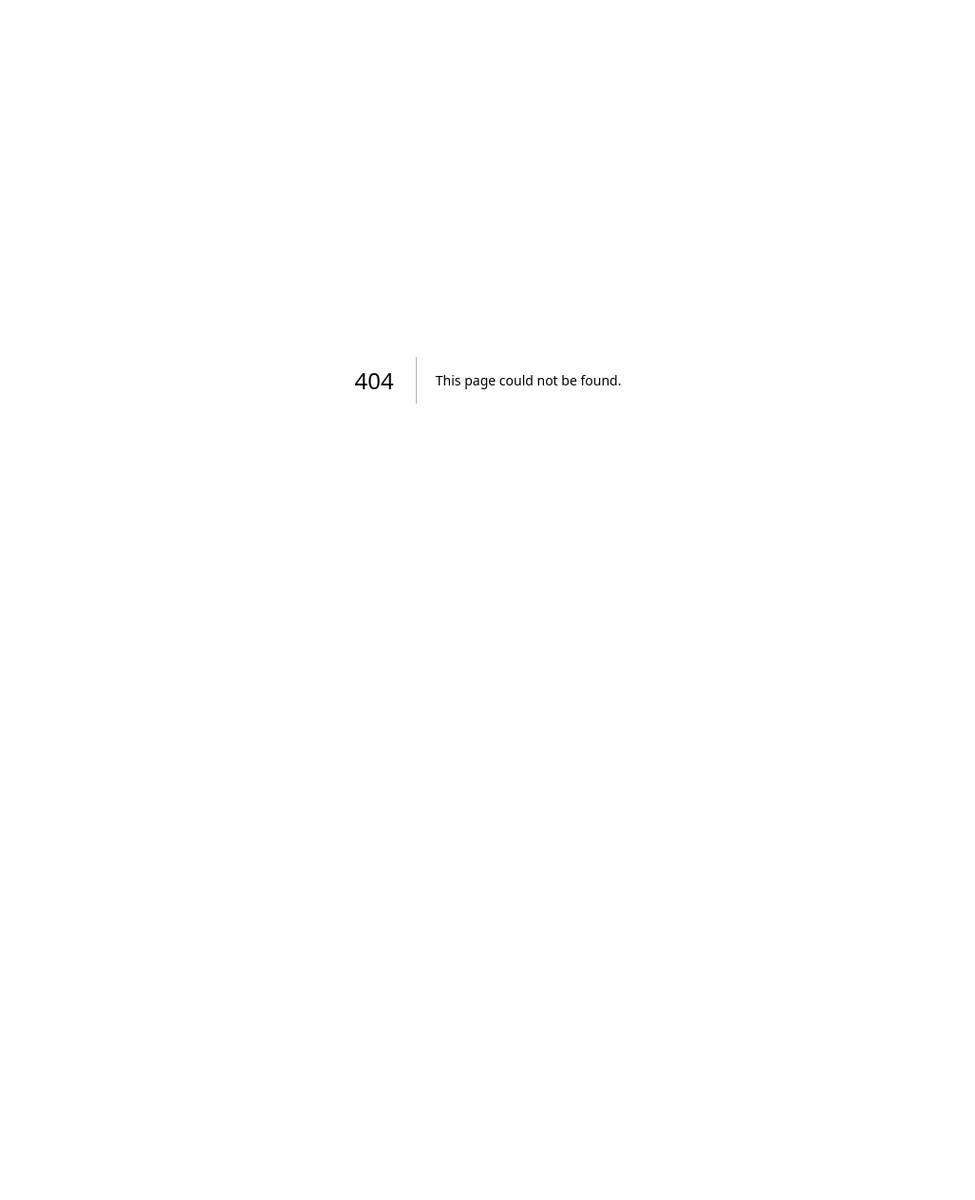
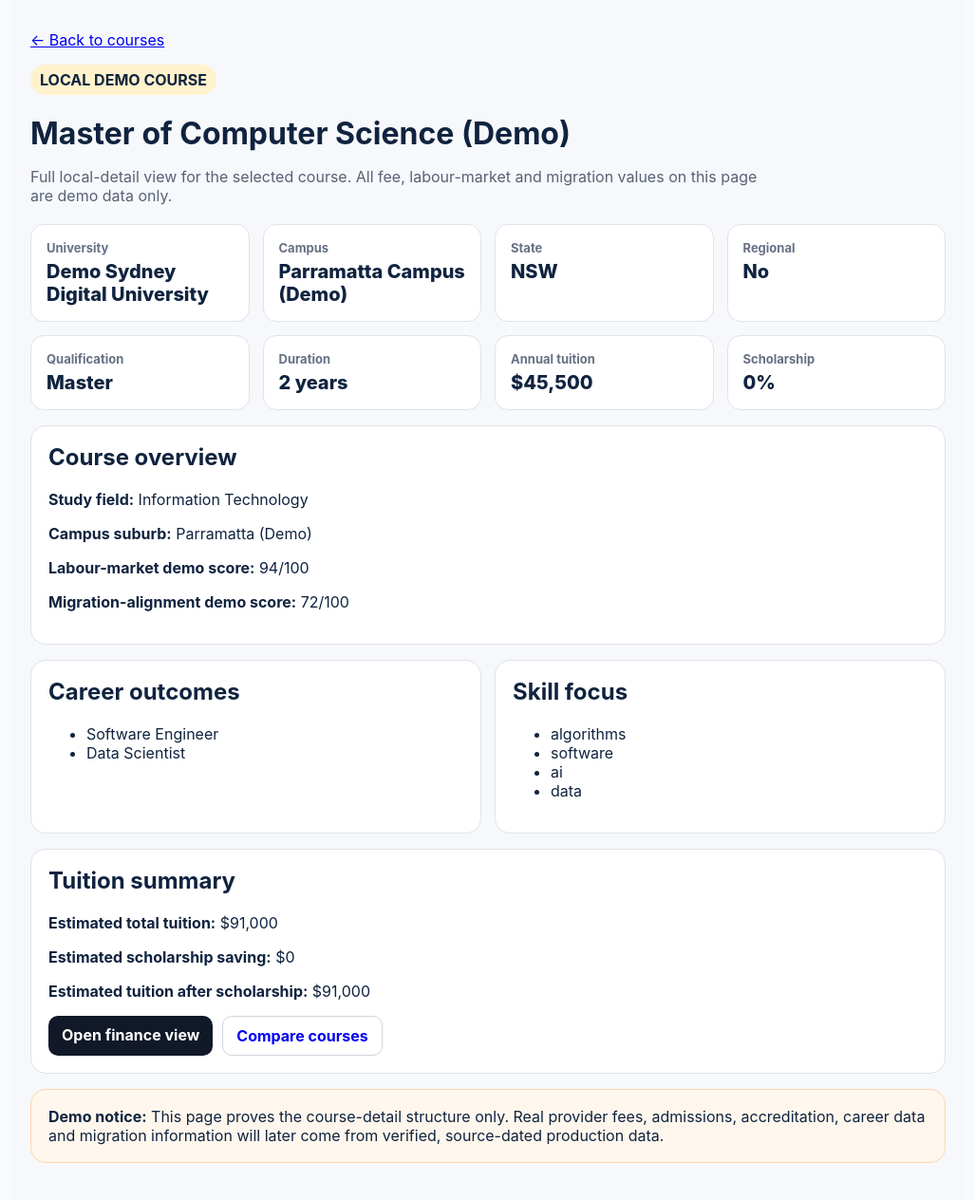
Before and after one commit to bkushen/unipath-australia, a Next.js app: page /local-v2/courses/course-cs-nsw in a window 1280 px wide. Before the commit this address had no page. Shown: the top 1264 px of the page at 95% size, without its empty margins (126-1153 px from the left). Before the commit the page ends 800 px from the top, so only its background shows below. Built offline with nearby package versions, Linux system fonts and the light colour scheme.

Commit message:
Add local V2 course detail page

```diff
--- /dev/null
+++ b/app/local-v2/courses/[courseId]/page.tsx
@@ -0,0 +1,88 @@
+import Link from "next/link";
+import { notFound } from "next/navigation";
+import { demoCampuses, demoCourses, demoSuburbs, demoUniversities } from "@/lib/local-v2/fixtures";
+
+function money(cents: number) {
+  return new Intl.NumberFormat("en-AU", { style: "currency", currency: "AUD", maximumFractionDigits: 0 }).format(cents / 100);
+}
+
+export default async function CourseDetailPage({ params }: { params: Promise<{ courseId: string }> }) {
+  const { courseId } = await params;
+  const course = demoCourses.find((item) => item.id === courseId);
+  if (!course) notFound();
+
+  const university = demoUniversities.find((item) => item.id === course.universityId);
+  const campus = demoCampuses.find((item) => item.id === course.campusId);
+  const suburb = campus ? demoSuburbs.find((item) => item.id === campus.suburbId) : undefined;
+
+  const totalTuition = Math.round(course.annualTuitionCents * course.durationYears);
+  const scholarshipSavings = Math.round(totalTuition * ((course.scholarshipPercent ?? 0) / 100));
+  const estimatedTuitionAfterScholarship = totalTuition - scholarshipSavings;
+
+  return (
+    <main style={{ maxWidth: 1000, margin: "0 auto", padding: "32px 18px 70px", background: "#f6f8fb", minHeight: "100vh" }}>
+      <div style={{ marginBottom: 20 }}>
+        <Link href="/local-v2/courses">← Back to courses</Link>
+        <div style={{ marginTop: 16 }}>
+          <span style={{ display: "inline-block", padding: "6px 10px", borderRadius: 999, background: "#fff2cc", fontWeight: 750 }}>LOCAL DEMO COURSE</span>
+          <h1 style={{ marginBottom: 8 }}>{course.name}</h1>
+          <p style={{ color: "#586174", maxWidth: 780 }}>
+            Full local-detail view for the selected course. All fee, labour-market and migration values on this page are demo data only.
+          </p>
+        </div>
+      </div>
+
+      <section style={{ display: "grid", gridTemplateColumns: "repeat(auto-fit, minmax(220px, 1fr))", gap: 14 }}>
+        {[
+          ["University", university?.name ?? "Unknown"],
+          ["Campus", campus?.name ?? "Unknown"],
+          ["State", campus?.state ?? university?.state ?? "Unknown"],
+          ["Regional", campus?.regional ? "Yes" : "No"],
+          ["Qualification", course.qualificationLevel],
+          ["Duration", `${course.durationYears} years`],
+          ["Annual tuition", money(course.annualTuitionCents)],
+          ["Scholarship", `${course.scholarshipPercent ?? 0}%`],
+        ].map(([label, value]) => (
+          <article key={label} style={{ border: "1px solid #dfe3ea", borderRadius: 14, padding: 16, background: "#fff" }}>
+            <div style={{ fontSize: 13, color: "#667085", fontWeight: 750 }}>{label}</div>
+            <div style={{ marginTop: 5, fontSize: 20, fontWeight: 800 }}>{value}</div>
+          </article>
+        ))}
+      </section>
+
+      <section style={{ marginTop: 16, border: "1px solid #dfe3ea", borderRadius: 16, padding: 18, background: "#fff" }}>
+        <h2 style={{ marginTop: 0 }}>Course overview</h2>
+        <p><strong>Study field:</strong> {course.field}</p>
+        <p><strong>Campus suburb:</strong> {suburb?.name ?? "Not available"}</p>
+        <p><strong>Labour-market demo score:</strong> {course.labourMarketScore}/100</p>
+        <p><strong>Migration-alignment demo score:</strong> {course.migrationAlignmentScore}/100</p>
+      </section>
+
+      <section style={{ marginTop: 16, display: "grid", gridTemplateColumns: "repeat(auto-fit, minmax(280px, 1fr))", gap: 14 }}>
+        <article style={{ border: "1px solid #dfe3ea", borderRadius: 16, padding: 18, background: "#fff" }}>
+          <h2 style={{ marginTop: 0 }}>Career outcomes</h2>
+          <ul>{course.occupations.map((occupation) => <li key={occupation}>{occupation}</li>)}</ul>
+        </article>
+        <article style={{ border: "1px solid #dfe3ea", borderRadius: 16, padding: 18, background: "#fff" }}>
+          <h2 style={{ marginTop: 0 }}>Skill focus</h2>
+          <ul>{course.skillTags.map((skill) => <li key={skill}>{skill}</li>)}</ul>
+        </article>
+      </section>
+
+      <section style={{ marginTop: 16, border: "1px solid #dfe3ea", borderRadius: 16, padding: 18, background: "#fff" }}>
+        <h2 style={{ marginTop: 0 }}>Tuition summary</h2>
+        <p><strong>Estimated total tuition:</strong> {money(totalTuition)}</p>
+        <p><strong>Estimated scholarship saving:</strong> {money(scholarshipSavings)}</p>
+        <p><strong>Estimated tuition after scholarship:</strong> {money(estimatedTuitionAfterScholarship)}</p>
+        <div style={{ display: "flex", flexWrap: "wrap", gap: 10, marginTop: 16 }}>
+          <Link href={`/local-v2/course-finance?course=${encodeURIComponent(course.id)}`} style={{ padding: "10px 14px", borderRadius: 10, background: "#111827", color: "#fff", textDecoration: "none", fontWeight: 750 }}>Open finance view</Link>
+          <Link href="/local-v2/compare" style={{ padding: "10px 14px", borderRadius: 10, border: "1px solid #cfd5df", textDecoration: "none", fontWeight: 750 }}>Compare courses</Link>
+        </div>
+      </section>
+
+      <section style={{ marginTop: 16, border: "1px solid #fed7aa", borderRadius: 16, padding: 18, background: "#fff7ed" }}>
+        <strong>Demo notice:</strong> This page proves the course-detail structure only. Real provider fees, admissions, accreditation, career data and migration information will later come from verified, source-dated production data.
+      </section>
+    </main>
+  );
+}
```
